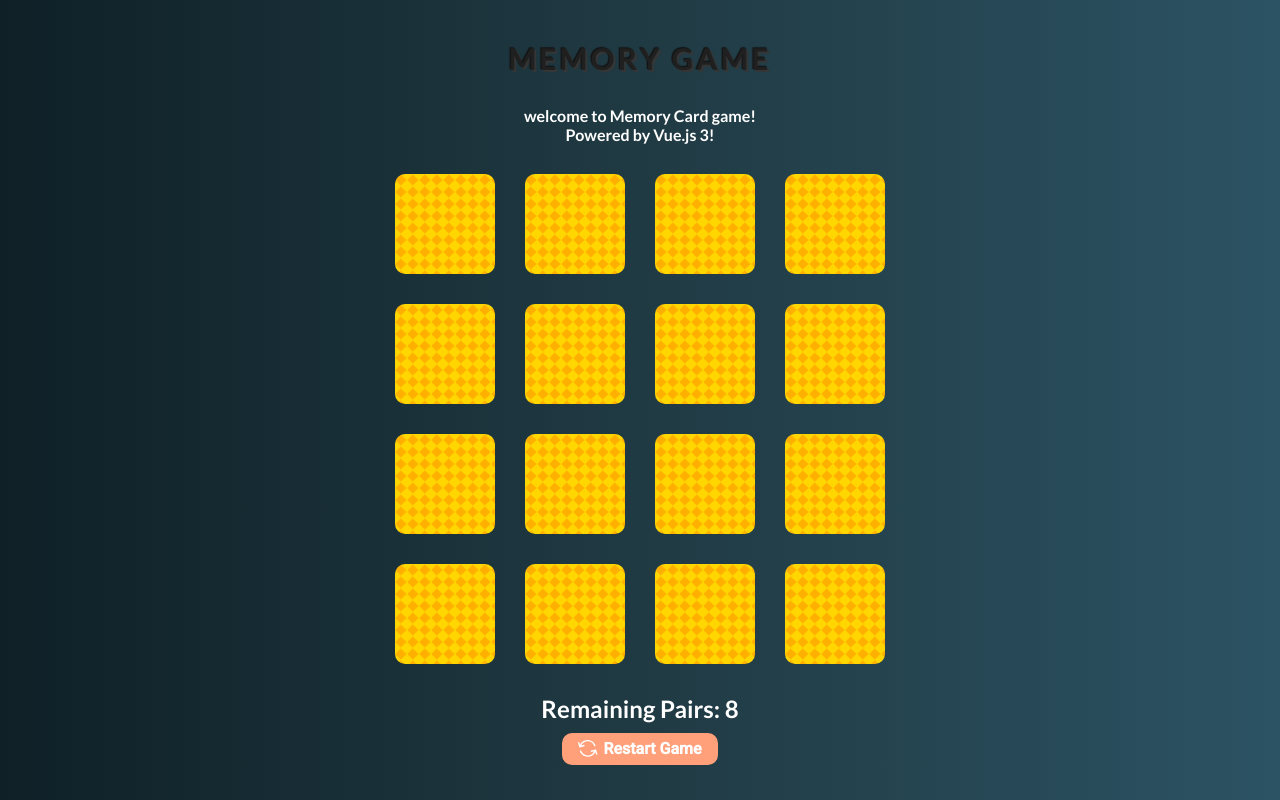
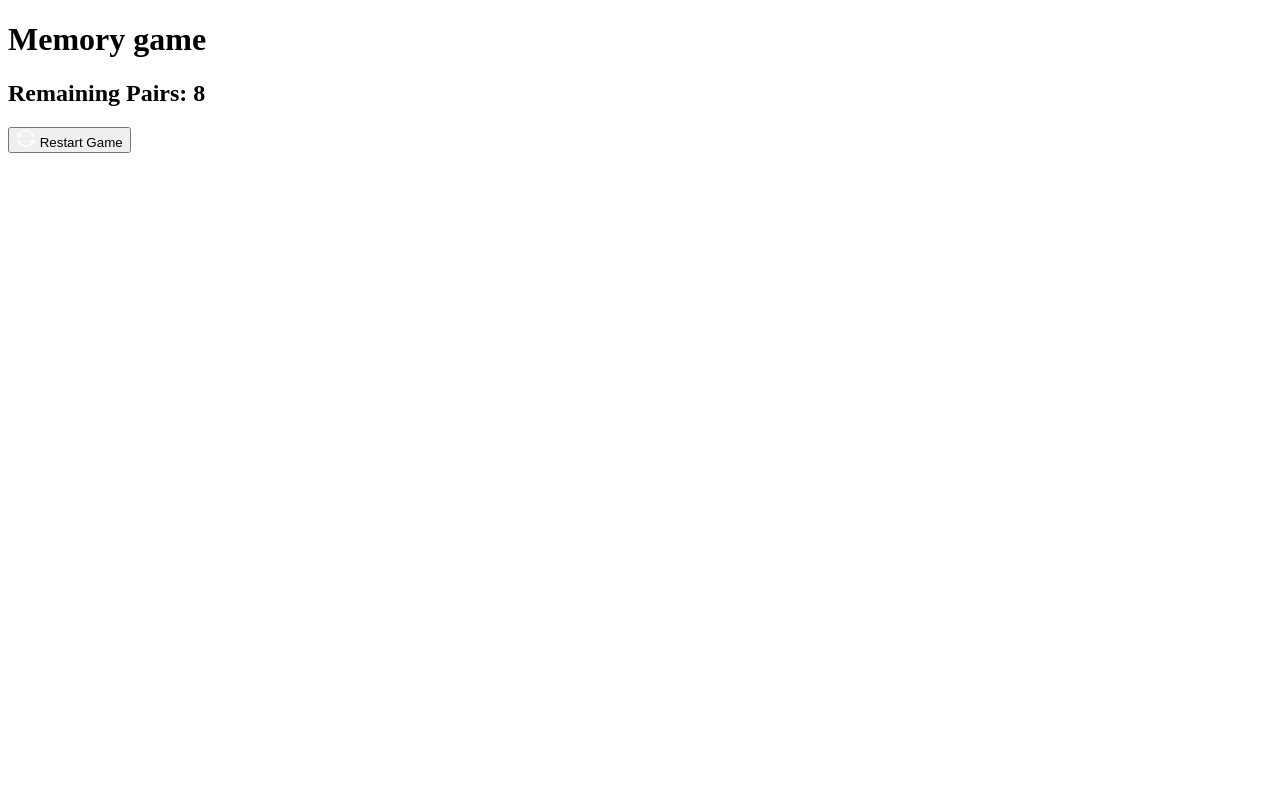
Before and after one commit to tal7aouy/memory-card-vue, a Vue app: page / in a window 1280 px wide. Built offline with nearby package versions, Linux system fonts and the light colour scheme.

Commit message:
remove feature

```diff
--- a/src/App.vue
+++ b/src/App.vue
@@ -1,9 +1,6 @@
 <template>
   <h1 class="title">Memory game</h1>
-  <section class="info">
-    <p>welcome to Memory Card game!</p>
-    <p>Powered by Vue.js 3!</p>
-  </section>
+
   <transition-group tag="section" name="shuffle_card" class="board">
     <Card
       v-for="card in cardList"
@@ -170,83 +167,3 @@ export default {
   },
 }
 </script>
-
-<style>
-* {
-  padding: 0;
-  margin: 0;
-  box-sizing: border-box;
-  font-family: 'Roboto', sans-serif;
-}
-#app {
-  font-family: sans-serif;
-  color: #2c3e50;
-  text-align: center;
-  background: #0f2027;
-  background: -webkit-linear-gradient(to right, #0f2027, #203a43, #2c5364);
-  background: linear-gradient(to right, #0f2027, #203a43, #2c5364);
-  background-size: cover;
-  color: #333;
-  padding-top: 10px;
-  min-height: 100vh;
-}
-h1 {
-  font-family: 'Lato', sans-serif;
-  font-size: 30px;
-  padding-block: 30px;
-  text-align: center;
-  text-transform: uppercase;
-  text-rendering: optimizeLegibility;
-}
-h1.title {
-  color: #202020;
-  letter-spacing: 0.1em;
-  text-shadow: -1px -1px 1px #111, 2px 2px 1px #363636;
-}
-h2 {
-  color: #fff;
-  font-family: 'Lato', sans-serif;
-}
-.board {
-  display: grid;
-  grid-template-columns: repeat(4, 100px);
-  grid-template-rows: repeat(4, 100px);
-  grid-gap: 30px;
-  justify-content: center;
-  padding-bottom: 30px;
-}
-
-.button {
-  background-color: lightsalmon;
-  border: none;
-  outline: none;
-  padding: 0.4rem 1rem;
-  font-size: 1rem;
-  font-weight: 600;
-  color: #fff;
-  display: flex;
-  justify-content: center;
-  align-items: center;
-  margin: 0 auto;
-  margin-top: 10px;
-  border-radius: 10px;
-  transition: 0.5s ease-in-out;
-  cursor: pointer;
-}
-.button img {
-  padding-right: 5px;
-}
-.shuffle_card-move {
-  transition: transform 0.8s ease-in;
-}
-.info p {
-  margin: 0;
-  font-family: 'Lato', sans-serif;
-  color: #fff;
-  font-size: 1rem;
-  font-weight: 600;
-}
-.info p:last-child {
-  margin-bottom: 30px;
-}
-</style>
```
